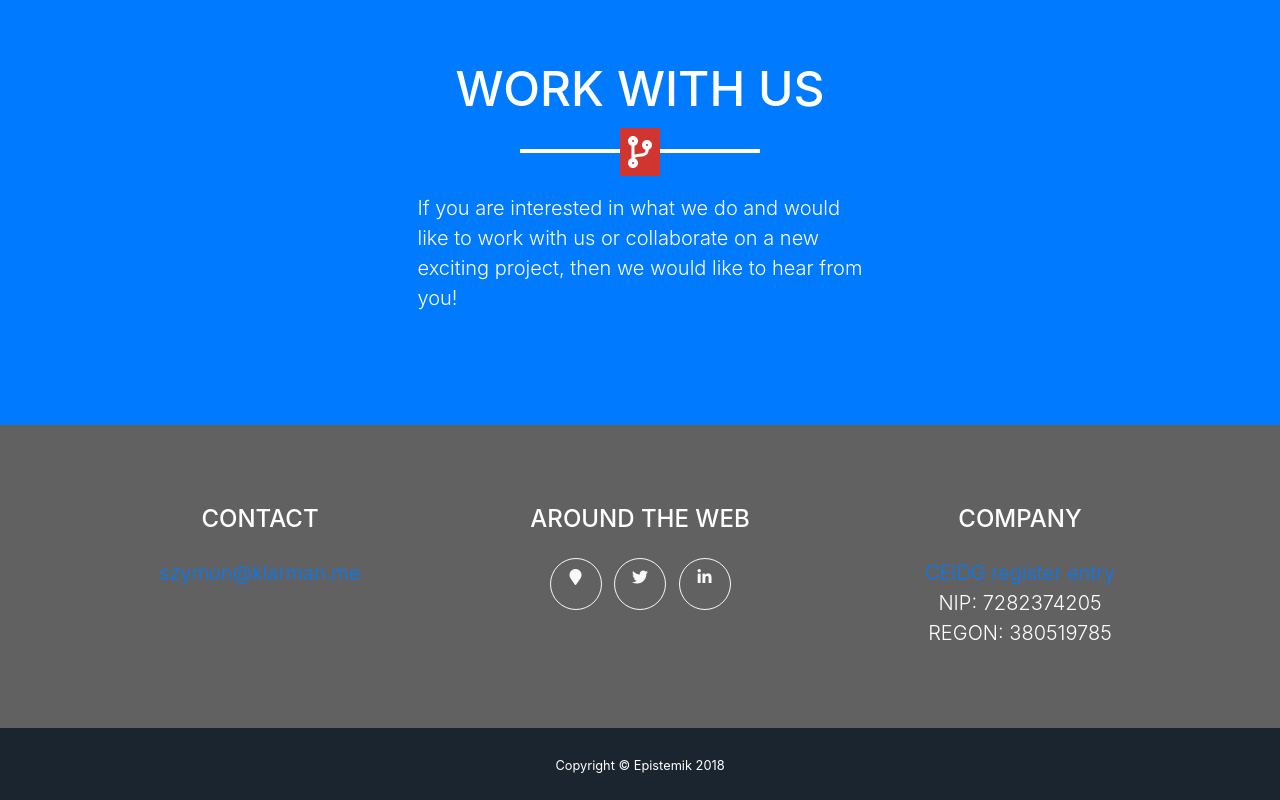
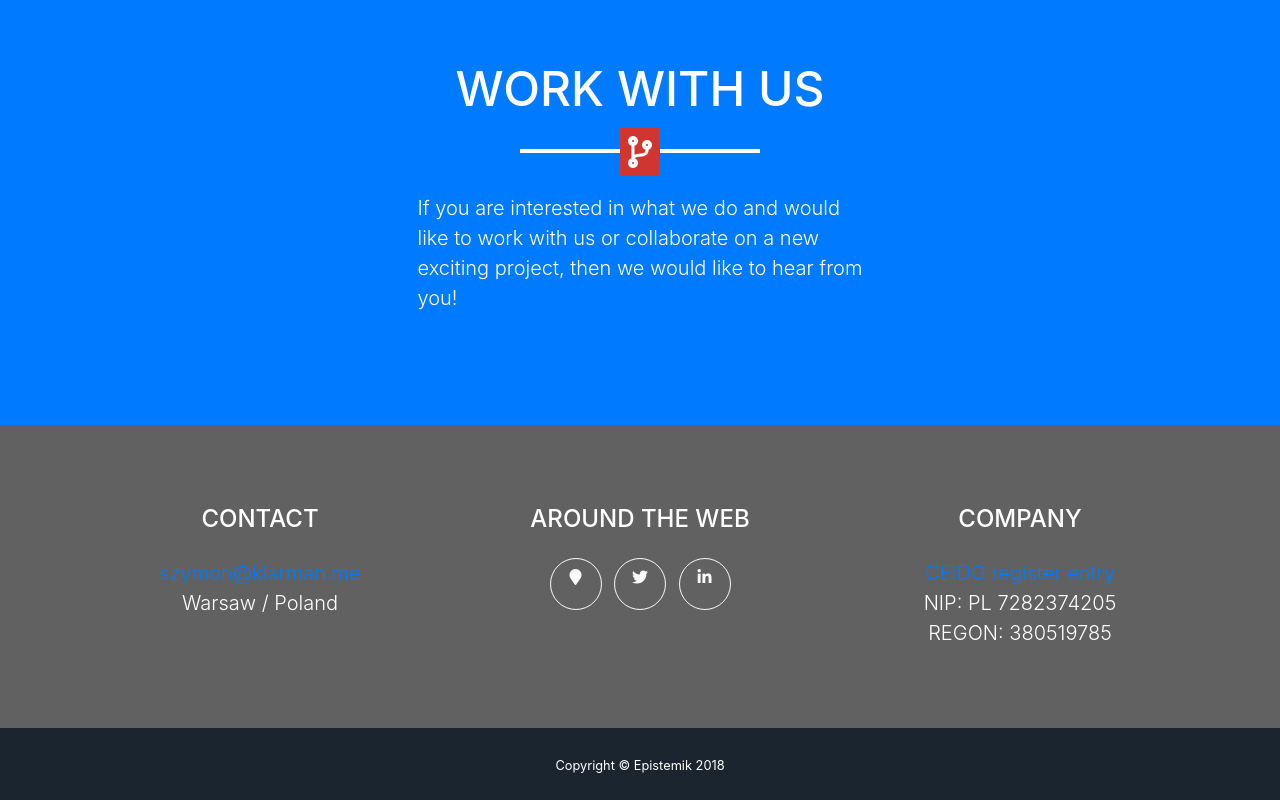
Before and after one commit to sklarman/sklarman.github.io, a website with bundled scripts: page index.html in a window 1280 px wide. Shown: the part 3432-4232 px from the top of the page. Built offline with nearby package versions, Linux system fonts and the light colour scheme.

Commit message:
index update

```diff
--- a/index.html
+++ b/index.html
@@ -258,6 +258,7 @@
             <h4 class="text-uppercase mb-4" id="contact">Contact</h4>
             <p class="lead mb-0">
               <a class="link" href="mailto:szymon@klarman.me">szymon@klarman.me</a>
+              <br> Warsaw / Poland
               <!-- <br>ul. Żurawia 26
               <br>00-515 Warsaw
               <br>Poland -->
@@ -285,7 +286,7 @@
           </div>
           <div class="col-md-4">
             <h4 class="text-uppercase mb-4">Company</h4>
-            <p class="lead mb-0"><a class="link" href="http://prod.ceidg.gov.pl/ceidg/ceidg.public.ui/SearchDetails.aspx?Id=5dd784d9-1f1a-4126-a28f-3adb51cc7a85">CEIDG register entry</a><br>NIP: 7282374205<br> REGON: 380519785</p>
+            <p class="lead mb-0"><a class="link" href="http://prod.ceidg.gov.pl/ceidg/ceidg.public.ui/SearchDetails.aspx?Id=5dd784d9-1f1a-4126-a28f-3adb51cc7a85">CEIDG register entry</a><br>NIP: PL 7282374205<br> REGON: 380519785</p>
             <!-- <p class="lead mb-0">Freelance is a free to use, open source Bootstrap theme created by
               <a href="http://startbootstrap.com">Start Bootstrap</a>.</p> -->
           </div>
```
